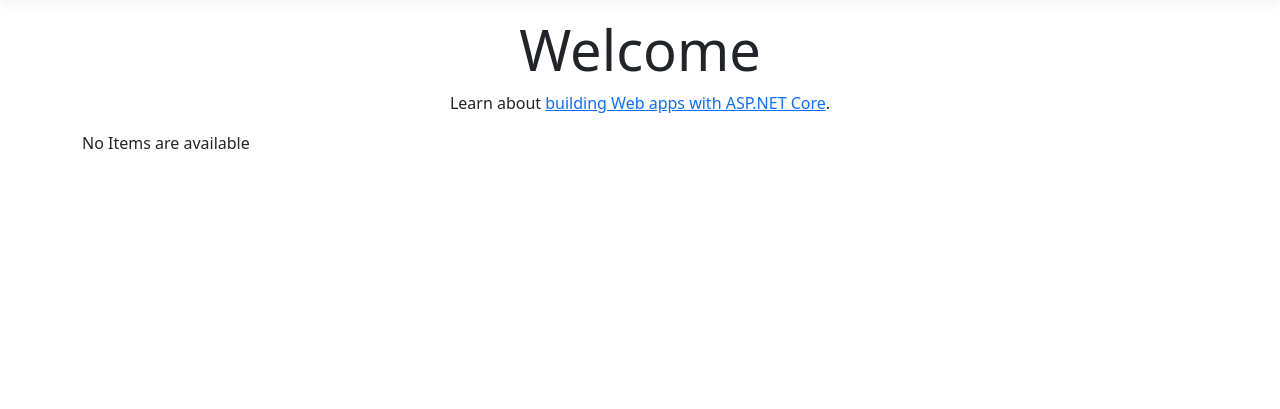
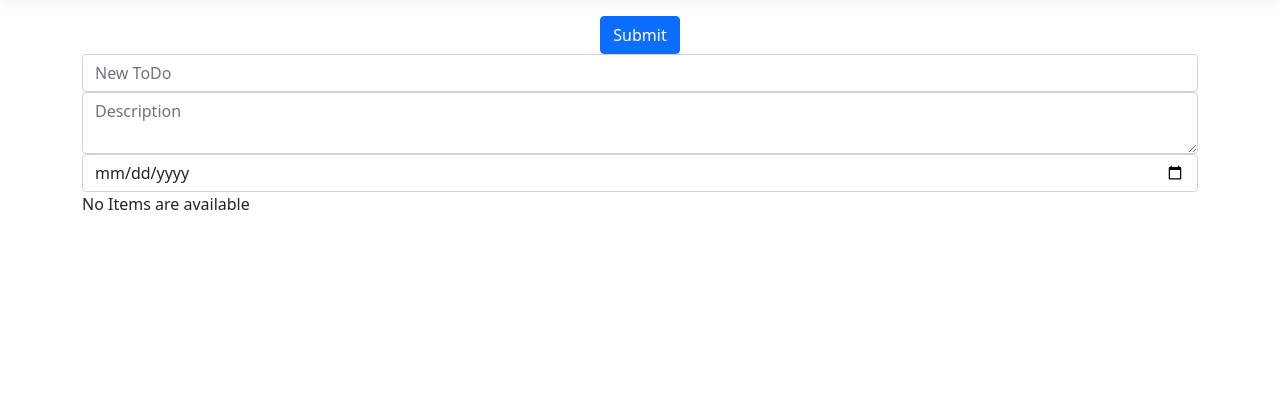
Before and after one commit to zzak0128/Lister, an ASP.NET Core app: page / in a window 1280 px wide. Shown: the part 57-466 px from the top of the page. Run offline with ASP.NET Core 8, Linux system fonts and the light colour scheme; style sheets or scripts are compiled from the project's sources.

Commit message:
Add input form to index page

```diff
--- a/Lister.Application/DTOs/ToDoItems/ToDoAddDto.cs
+++ b/Lister.Application/DTOs/ToDoItems/ToDoAddDto.cs
@@ -8,5 +8,7 @@ public class ToDoAddDto
 
     public string Description { get; set; } = "";
 
+    public DateTime? DueDate { get; set; }
+
     public ToDoList ToDoList { get; set; }
 }
--- a/Lister.Application/DTOs/ToDoItems/ToDoDisplayDto.cs
+++ b/Lister.Application/DTOs/ToDoItems/ToDoDisplayDto.cs
@@ -13,6 +13,8 @@ public class ToDoDisplayDto
 
     public ItemState State { get; set; }
 
+    public DateTime? DueDate { get; set; }
+
     public DateTime DateCreated { get; set; }
 
     public virtual ToDoList? ToDoList { get; set; }
--- a/Lister.Application/Exceptions/InvalidIdException.cs
+++ b/Lister.Application/Exceptions/InvalidIdException.cs
@@ -20,8 +20,4 @@ public class InvalidIdException : Exception
     public InvalidIdException(string? message, Exception? innerException) : base(message, innerException)
     {
     }
-
-    protected InvalidIdException(SerializationInfo info, StreamingContext context) : base(info, context)
-    {
-    }
 }
--- a/Lister.Infrastructure/Services/ToDoItemService.cs
+++ b/Lister.Infrastructure/Services/ToDoItemService.cs
@@ -26,6 +26,7 @@ public class ToDoItemService
             Title = x.Title,
             Description = x.Description,
             State = x.State,
+            DueDate = x.DueDate,
             DateCreated = x.DateCreated,
             ToDoList = x.ToDoList
         }).ToListAsync();
@@ -55,6 +56,7 @@ public class ToDoItemService
             Id = todo.Id,
             Title = todo.Title,
             Description = todo.Description,
+            DueDate = todo.DueDate,
             State = todo.State,
             DateCreated = todo.DateCreated,
             ToDoList = todo.ToDoList
@@ -63,12 +65,13 @@ public class ToDoItemService
         return dto;
     }
 
-    public async Task AddToDoItem(ToDoAddDto dto)
+    public async Task AddToDoItemAsync(ToDoAddDto dto)
     {
         ToDoItem todo = new()
         {
             Title = dto.Title,
             Description = dto.Description,
+            DueDate = dto.DueDate,
             DateCreated = DateTime.Now,
             State = ItemState.ToDo,
             ToDoList = dto.ToDoList
--- a/Lister.Library/Models/ToDoItem.cs
+++ b/Lister.Library/Models/ToDoItem.cs
@@ -12,6 +12,8 @@ public class ToDoItem
 
     public ItemState State { get; set; } = ItemState.ToDo;
 
+    public DateTime? DueDate { get; set; }
+
     public DateTime DateCreated { get; set; } = DateTime.Now;
 
     public virtual ToDoList? ToDoList { get; set; }
--- a/Lister.Web/Pages/Components/ToDoTableView/Default.cshtml
+++ b/Lister.Web/Pages/Components/ToDoTableView/Default.cshtml
@@ -1,4 +1,5 @@
 @using Lister.Application.DTOs.ToDoItems
+@using Lister.Application.Extensions
 @model List<ToDoDisplayDto>
 
 @if (!Model.Any())
@@ -14,6 +15,7 @@ else
                     <th>Title</th>
                     <th>Description</th>
                     <th>State</th>
+                    <th>Due Date</th>
                 </tr>
             </thead>
             <tbody>
@@ -23,6 +25,7 @@ else
                         <td>@item.Title</td>
                         <td>@item.Description</td>
                         <td>@item.State</td>
+                        <td>@item.DueDate.ToDateString()</td>
                     </tr>
                 }
             </tbody>
--- a/Lister.Web/Pages/Index.cshtml
+++ b/Lister.Web/Pages/Index.cshtml
@@ -4,9 +4,15 @@
     ViewData["Title"] = "Home page";
 }
 
+@Html.AntiForgeryToken()
+
 <div class="text-center">
-    <h1 class="display-4">Welcome</h1>
-    <p>Learn about <a href="https://learn.microsoft.com/aspnet/core">building Web apps with ASP.NET Core</a>.</p>
+    <form asp-page-handler="SaveTodo">
+        <input type="submit" class="btn btn-primary" />
+        <input type="text" class="form-control" placeholder="New ToDo" asp-for="@Model.NewToDo.Title" />
+        <textarea class="form-control" placeholder="Description" asp-for="@Model.NewToDo.Description"></textarea>
+        <input type="date" class="form-control" asp-for="@Model.NewToDo.DueDate" />
+    </form>
 </div>
 
 @await Component.InvokeAsync(nameof(Components.ToDoTableView))
--- a/Lister.Web/Pages/Index.cshtml.cs
+++ b/Lister.Web/Pages/Index.cshtml.cs
@@ -5,6 +5,7 @@ using Microsoft.AspNetCore.Mvc.RazorPages;
 
 namespace Lister.Web.Pages
 {
+    [ValidateAntiForgeryToken]
     public class IndexModel : PageModel
     {
         private readonly ToDoItemService _todoItems;
@@ -14,6 +15,9 @@ namespace Lister.Web.Pages
             _todoItems = todoItems;
         }
 
+        [BindProperty(SupportsGet = true)]
+        public ToDoAddDto NewToDo { get; set; }
+
         public List<ToDoDisplayDto> ToDoItems { get; set; }
 
         public async Task<IActionResult> OnGetAsync()
@@ -22,5 +26,12 @@ namespace Lister.Web.Pages
 
             return Page();
         }
+
+        public async Task<IActionResult> OnPostSaveTodoAsync()
+        {
+            await _todoItems.AddToDoItemAsync(NewToDo);
+
+            return RedirectToPage();
+        }
     }
 }
```
Also changed, not shown: Lister.Application/Extensions/DateTimeExtensions.cs (added, +14 -0 lines).
